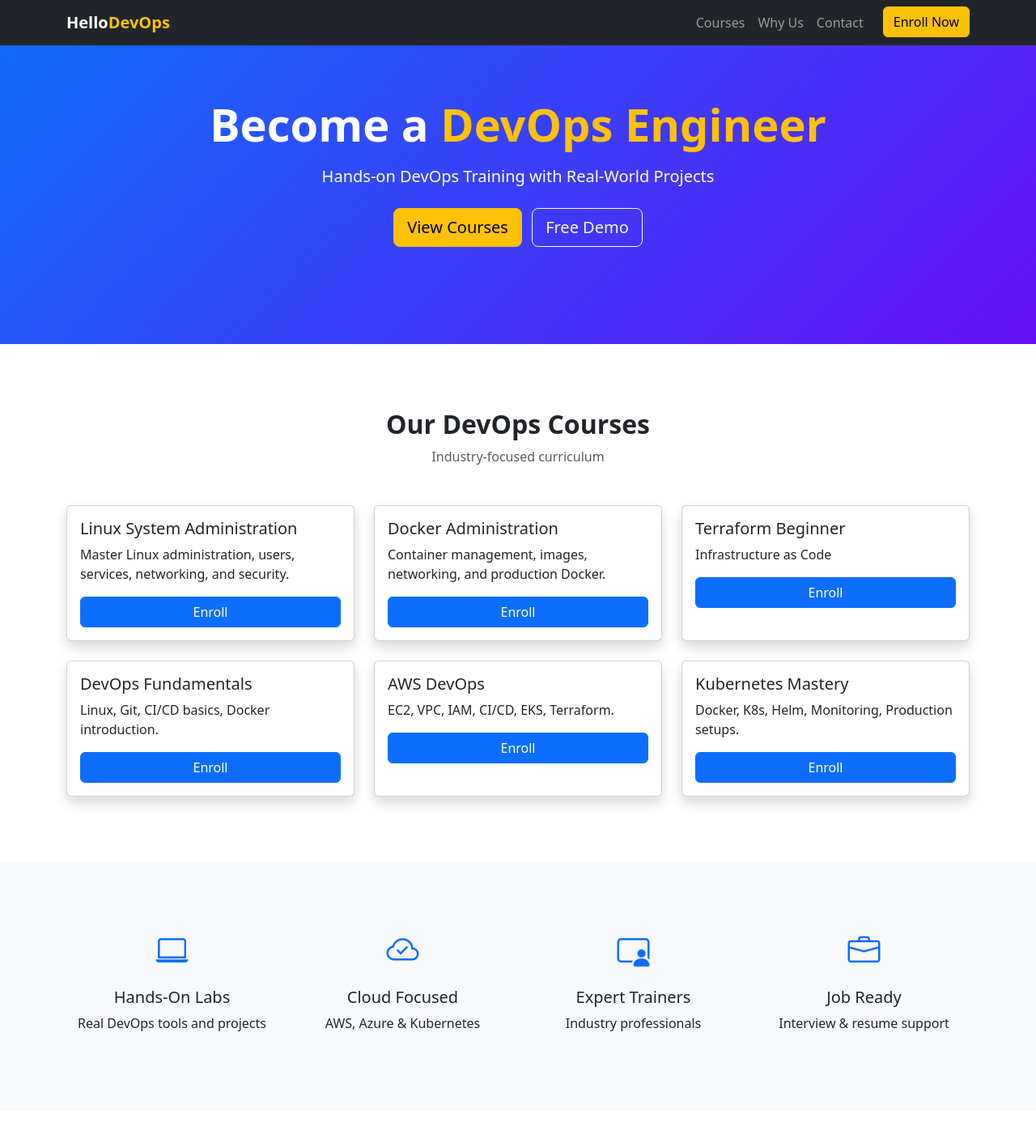
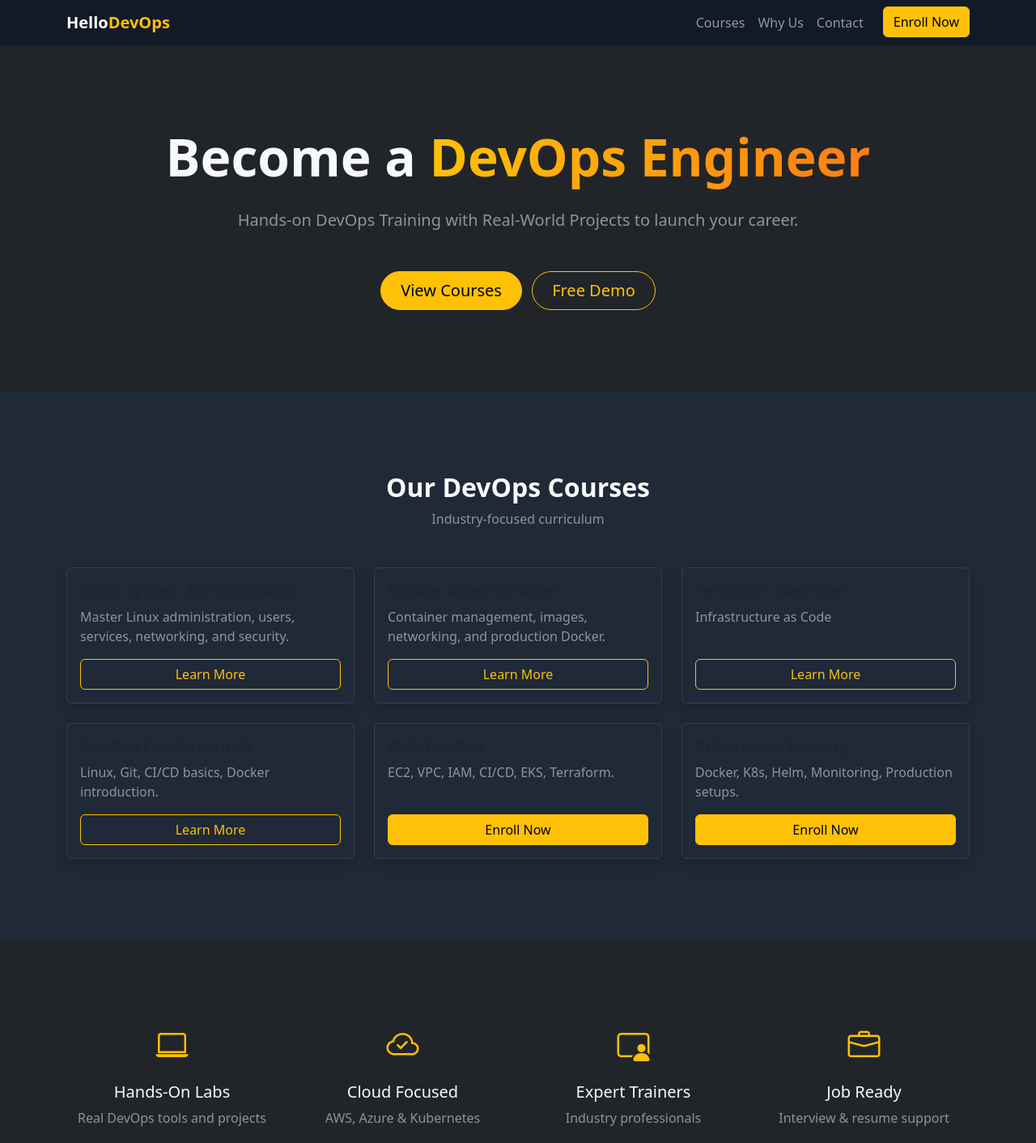
Before and after one commit to sc3p73r-it/hellodevops-portfolio, a plain HTML site: page index.html in a window 1280 px wide. Shown: the top 1412 px of the page at 81% size. Drawn offline with nearby package versions, Linux system fonts and the light colour scheme.

Commit message:
Update index.html

```diff
--- a/index.html
+++ b/index.html
@@ -12,35 +12,59 @@
 
   <style>
     body {
-      scroll-behavior: smooth;
+      background-color: #111827; /* A modern dark gray/blue */
+      color: #f8f9fa;
+      padding-top: 56px; /* Offset for fixed navbar */
     }
-    .hero {
-      background: linear-gradient(135deg, #0d6efd, #6610f2);
-      color: white;
-      padding: 120px 0;
+    .gradient-text {
+      background: linear-gradient(90deg, #ffc107, #fd7e14);
+      -webkit-background-clip: text;
+      -webkit-text-fill-color: transparent;
+      background-clip: text;
+      text-fill-color: transparent;
     }
-    .hero h1 span {
-      color: #ffc107;
+    .card {
+      background-color: #1f2937; /* Slightly lighter dark */
+      border: 1px solid rgba(255, 255, 255, 0.1);
+      transition: transform 0.3s ease, box-shadow 0.3s ease;
     }
     .card:hover {
-      transform: translateY(-6px);
-      transition: 0.3s;
+      transform: translateY(-8px);
+      box-shadow: 0 8px 25px rgba(0, 0, 0, 0.4);
     }
     .section-padding {
-      padding: 80px 0;
+      padding: 100px 0;
+    }
+    .navbar {
+      background-color: rgba(17, 24, 39, 0.8) !important; /* Same as body, but with transparency */
+      backdrop-filter: blur(10px);
     }
     footer {
-      background: #0b132b;
-      color: #bbb;
+      background-color: #111827;
+      border-top: 1px solid rgba(255, 255, 255, 0.1);
+    }
+    .form-control {
+        background-color: #1f2937;
+        border-color: #4b5563;
+        color: #f8f9fa;
+    }
+    .form-control:focus {
+        background-color: #1f2937;
+        border-color: #ffc107;
+        color: #f8f9fa;
+        box-shadow: 0 0 0 0.25rem rgba(255, 193, 7, 0.25);
+    }
+    .form-control::placeholder {
+        color: #6b7280;
     }
   </style>
 </head>
-<body>
+<body class="bg-dark text-light">
 
 <!-- Navbar -->
 <nav class="navbar navbar-expand-lg navbar-dark bg-dark fixed-top">
   <div class="container">
-    <a class="navbar-brand fw-bold" href="#">Hello<span class="text-warning">DevOps</span></a>
+    <a class="navbar-brand fw-bold" href="index.html">Hello<span class="text-warning">DevOps</span></a>
     <button class="navbar-toggler" type="button" data-bs-toggle="collapse" data-bs-target="#navMenu">
       <span class="navbar-toggler-icon"></span>
     </button>
@@ -56,85 +80,82 @@
 </nav>
 
 <!-- Hero Section -->
-<section class="hero text-center">
+<section class="text-center section-padding">
   <div class="container">
-    <h1 class="display-4 fw-bold">Become a <span>DevOps Engineer</span></h1>
-    <p class="lead mt-3">Hands-on DevOps Training with Real‑World Projects</p>
-    <div class="mt-4">
-      <a href="#courses" class="btn btn-warning btn-lg me-2">View Courses</a>
-      <a href="#contact" class="btn btn-outline-light btn-lg">Free Demo</a>
+    <h1 class="display-3 fw-bolder">Become a <span class="gradient-text">DevOps Engineer</span></h1>
+    <p class="lead text-white-50 my-4">Hands-on DevOps Training with Real‑World Projects to launch your career.</p>
+    <div class="mt-5">
+      <a href="#courses" class="btn btn-warning btn-lg me-2 px-4 rounded-pill">View Courses</a>
+      <a href="#contact" class="btn btn-outline-warning btn-lg px-4 rounded-pill">Free Demo</a>
     </div>
   </div>
 </section>
 
 <!-- Courses -->
-<section id="courses" class="section-padding">
+<section id="courses" class="section-padding" style="background-color: #1f2937;">
   <div class="container">
     <div class="text-center mb-5">
       <h2 class="fw-bold">Our DevOps Courses</h2>
-      <p class="text-muted">Industry‑focused curriculum</p>
+      <p class="text-white-50">Industry‑focused curriculum</p>
     </div>
 
     <div class="row g-4">
       <div class="col-md-4">
         <div class="card h-100 shadow">
-          <div class="card-body">
+          <div class="card-body d-flex flex-column">
             <h5 class="card-title">Linux System Administration</h5>
-                 <p class="card-text">Master Linux administration, users, services, networking, and security.</p>
-                 <button class="btn btn-primary w-100" onclick="window.location.href='lsa.html'">Enroll</button>
-          </div>
-        </div>
-      </div>
-
-
-      <div class="col-md-4">
-        <div class="card h-100 shadow">
-          <div class="card-body">
-                 <h5 class="card-title">Docker Administration</h5>
-                 <p class="card-text">Container management, images, networking, and production Docker.</p>
-                 <button class="btn btn-primary w-100" onclick="window.location.href='docker.html'">Enroll</button>
+            <p class="card-text text-white-50">Master Linux administration, users, services, networking, and security.</p>
+            <a href="lsa.html" class="btn btn-outline-warning mt-auto">Learn More</a>
           </div>
         </div>
       </div>
 
       <div class="col-md-4">
         <div class="card h-100 shadow">
-          <div class="card-body">
-                 <h5 class="card-title">Terraform Beginner </h5>
-                 <p class="card-text">Infrastructure as Code</p>
-                 <button class="btn btn-primary w-100" onclick="window.location.href='terraform.html'">Enroll</button>
-          </div>
-        </div>
-      </div>
-
-
-
-      <div class="col-md-4">
-        <div class="card h-100 shadow">
-          <div class="card-body">
-            <h5 class="card-title">DevOps Fundamentals</h5>
-            <p class="card-text">Linux, Git, CI/CD basics, Docker introduction.</p>
-            <button class="btn btn-primary w-100" onclick="window.location.href='devops-fundamentals.html'">Enroll</button>
+          <div class="card-body d-flex flex-column">
+            <h5 class="card-title">Docker Administration</h5>
+            <p class="card-text text-white-50">Container management, images, networking, and production Docker.</p>
+            <a href="docker.html" class="btn btn-outline-warning mt-auto">Learn More</a>
           </div>
         </div>
       </div>
 
       <div class="col-md-4">
         <div class="card h-100 shadow">
-          <div class="card-body">
-            <h5 class="card-title">AWS DevOps</h5>
-            <p class="card-text">EC2, VPC, IAM, CI/CD, EKS, Terraform.</p>
-            <button class="btn btn-primary w-100" onclick="enroll('AWS DevOps')">Enroll</button>
+          <div class="card-body d-flex flex-column">
+            <h5 class="card-title">Terraform Beginner </h5>
+            <p class="card-text text-white-50">Infrastructure as Code</p>
+            <a href="terraform.html" class="btn btn-outline-warning mt-auto">Learn More</a>
           </div>
         </div>
       </div>
 
       <div class="col-md-4">
         <div class="card h-100 shadow">
-          <div class="card-body">
+          <div class="card-body d-flex flex-column">
+            <h5 class="card-title">DevOps Fundamentals</h5>
+            <p class="card-text text-white-50">Linux, Git, CI/CD basics, Docker introduction.</p>
+            <a href="devops-fundamentals.html" class="btn btn-outline-warning mt-auto">Learn More</a>
+          </div>
+        </div>
+      </div>
+
+      <div class="col-md-4">
+        <div class="card h-100 shadow">
+          <div class="card-body d-flex flex-column">
+            <h5 class="card-title">AWS DevOps</h5>
+            <p class="card-text text-white-50">EC2, VPC, IAM, CI/CD, EKS, Terraform.</p>
+            <a href="#" class="btn btn-warning mt-auto" onclick="enroll('AWS DevOps')">Enroll Now</a>
+          </div>
+        </div>
+      </div>
+
+      <div class="col-md-4">
+        <div class="card h-100 shadow">
+          <div class="card-body d-flex flex-column">
             <h5 class="card-title">Kubernetes Mastery</h5>
-            <p class="card-text">Docker, K8s, Helm, Monitoring, Production setups.</p>
-            <button class="btn btn-primary w-100" onclick="enroll('Kubernetes Mastery')">Enroll</button>
+            <p class="card-text text-white-50">Docker, K8s, Helm, Monitoring, Production setups.</p>
+            <a href="#" class="btn btn-warning mt-auto" onclick="enroll('Kubernetes Mastery')">Enroll Now</a>
           </div>
         </div>
       </div>
@@ -143,35 +164,35 @@
 </section>
 
 <!-- Features -->
-<section id="features" class="bg-light section-padding">
+<section id="features" class="section-padding">
   <div class="container">
     <div class="row text-center">
       <div class="col-md-3">
-        <i class="bi bi-laptop fs-1 text-primary"></i>
+        <i class="bi bi-laptop fs-1 text-warning"></i>
         <h5 class="mt-3">Hands‑On Labs</h5>
-        <p>Real DevOps tools and projects</p>
+        <p class="text-white-50">Real DevOps tools and projects</p>
       </div>
       <div class="col-md-3">
-        <i class="bi bi-cloud-check fs-1 text-primary"></i>
+        <i class="bi bi-cloud-check fs-1 text-warning"></i>
         <h5 class="mt-3">Cloud Focused</h5>
-        <p>AWS, Azure & Kubernetes</p>
+        <p class="text-white-50">AWS, Azure & Kubernetes</p>
       </div>
       <div class="col-md-3">
-        <i class="bi bi-person-video3 fs-1 text-primary"></i>
+        <i class="bi bi-person-video3 fs-1 text-warning"></i>
         <h5 class="mt-3">Expert Trainers</h5>
-        <p>Industry professionals</p>
+        <p class="text-white-50">Industry professionals</p>
       </div>
       <div class="col-md-3">
-        <i class="bi bi-briefcase fs-1 text-primary"></i>
+        <i class="bi bi-briefcase fs-1 text-warning"></i>
         <h5 class="mt-3">Job Ready</h5>
-        <p>Interview & resume support</p>
+        <p class="text-white-50">Interview & resume support</p>
       </div>
     </div>
   </div>
 </section>
 
 <!-- Contact -->
-<section id="contact" class="section-padding">
+<section id="contact" class="section-padding" style="background-color: #1f2937;">
   <div class="container">
     <div class="row justify-content-center">
       <div class="col-md-6">
@@ -186,7 +207,7 @@
           <div class="mb-3">
             <textarea class="form-control" rows="4" placeholder="Your Message"></textarea>
           </div>
-          <button class="btn btn-primary w-100">Send Message</button>
+          <button class="btn btn-warning w-100">Send Message</button>
         </form>
       </div>
     </div>
@@ -196,7 +217,7 @@
 <!-- Footer -->
 <footer class="text-center py-4">
   <div class="container">
-    <p class="mb-0">© 2026 HelloDevOps. All Rights Reserved.</p>
+    <p class="mb-0 text-white-50">© 2026 HelloDevOps. All Rights Reserved.</p>
   </div>
 </footer>
 
```
Lines whose indentation alone changed are shown as unchanged.
